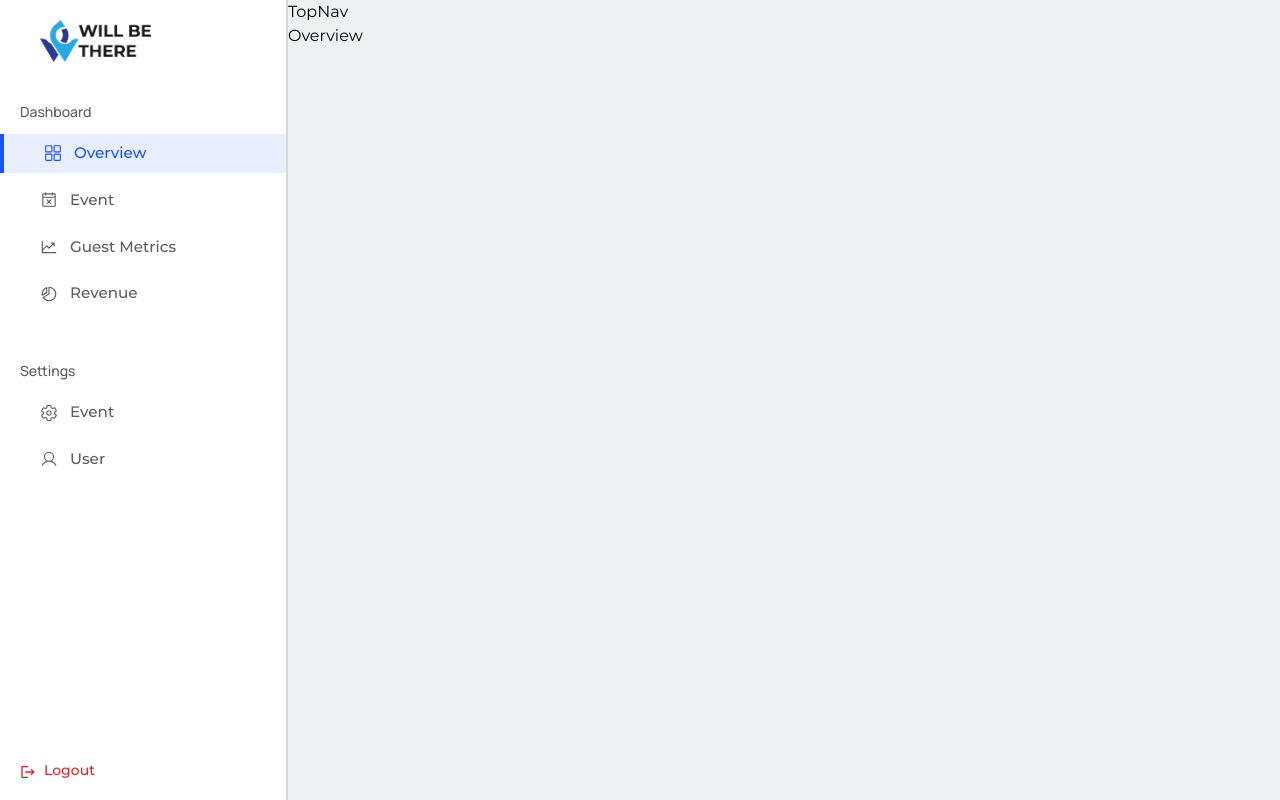
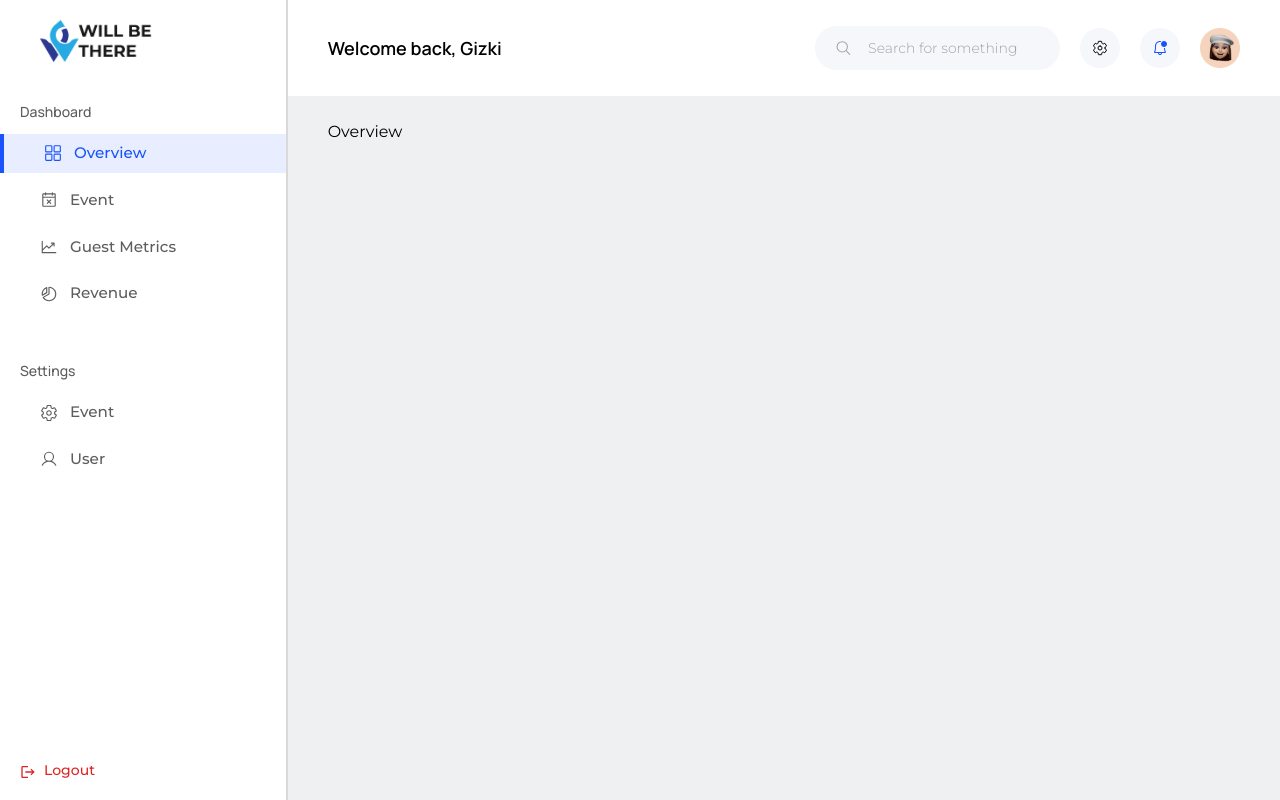
Before and after one commit to WILL-BE-THERE/WILL-BE-THERE, a React (Vite) app in the folder Frontend-React/: page /dashboard in a window 1280 px wide. Built offline with nearby package versions, Linux system fonts and the light colour scheme.

Commit message:
done with the top nav for the dasboard

```diff
--- a/Frontend-React/src/pages/dashboard/Dashboard.tsx
+++ b/Frontend-React/src/pages/dashboard/Dashboard.tsx
@@ -9,7 +9,11 @@ const Dashboard = () => {
 
       <section className="w-full ml-72">
         <TopNav />
-        <Outlet />
+        <aside className="w-[calc(100vw-18rem)] mt-24">
+          <div className="w-[92%] mx-auto pt-6">
+            <Outlet />
+          </div>
+        </aside>
       </section>
     </div>
   )
--- a/Frontend-React/src/pages/dashboard/TopNav.tsx
+++ b/Frontend-React/src/pages/dashboard/TopNav.tsx
@@ -1,8 +1,40 @@
-// import userImg from '../../assets/Frame 1171275068.png'
-// import { IoSearchCircleOutline } from 'react-icons/io5'
-// import { VscBellDot } from 'react-icons/vsc'
+import userImg from '../../assets/Frame 1171275068.png'
+import { IoSearchOutline, IoSettingsOutline } from 'react-icons/io5'
+import { VscBellDot } from 'react-icons/vsc'
 
 const TopNav = () => {
-  return <div>TopNav</div>
+  return (
+    <nav className="fixed h-24 w-[calc(100vw-18rem)] mx-auto bg-white">
+      <header className="h-full w-[92%] mx-auto flex items-center justify-between">
+        <h1 className="text-lg font-semibold">Welcome back, Gizki</h1>
+        <section className="flex items-center gap-5">
+          <label
+            htmlFor="search"
+            className="flex items-center gap-4 py-3 px-5 rounded-full bg-[#F5F7FA] text-sm text-neutral-400 font-light"
+          >
+            <IoSearchOutline className="text-xl font-medium" />
+            <input
+              type="search"
+              name="search"
+              placeholder="Search for something"
+              className="bg-transparent w-full text-sm"
+            />
+          </label>
+
+          <div className="bg-[#F5F7FA] rounded-full p-3">
+            <IoSettingsOutline />
+          </div>
+
+          <div className="bg-[#F5F7FA] rounded-full p-3 text-primary-100">
+            <VscBellDot />
+          </div>
+
+          <div className="w-10">
+            <img src={userImg} alt="UserImg" className="w-full" />
+          </div>
+        </section>
+      </header>
+    </nav>
+  )
 }
 export default TopNav
```
